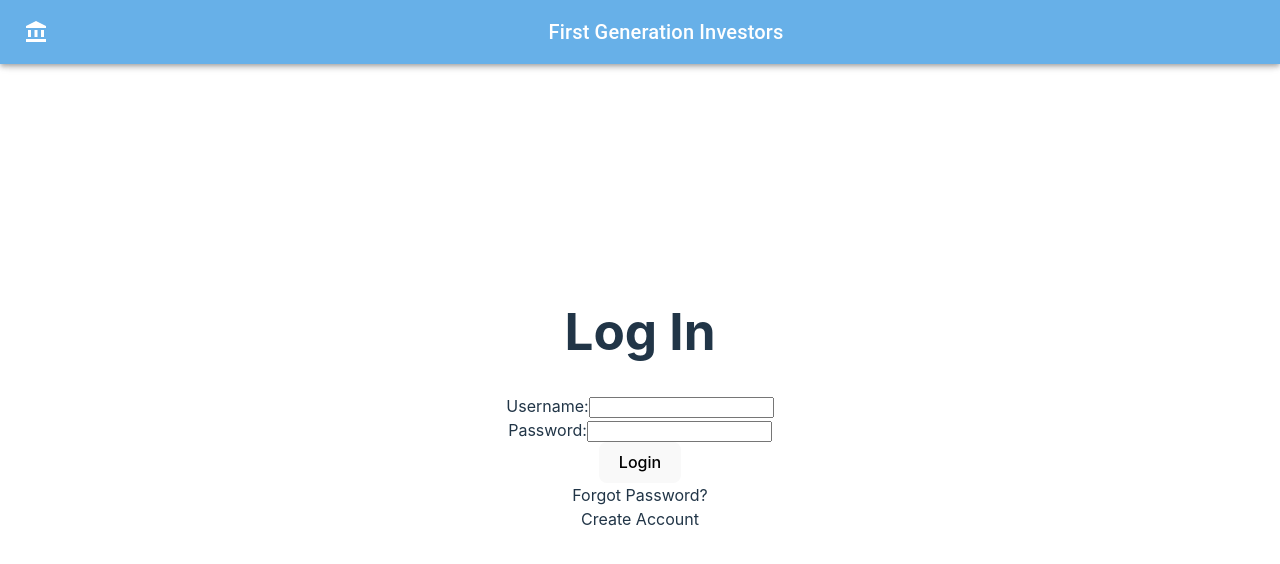
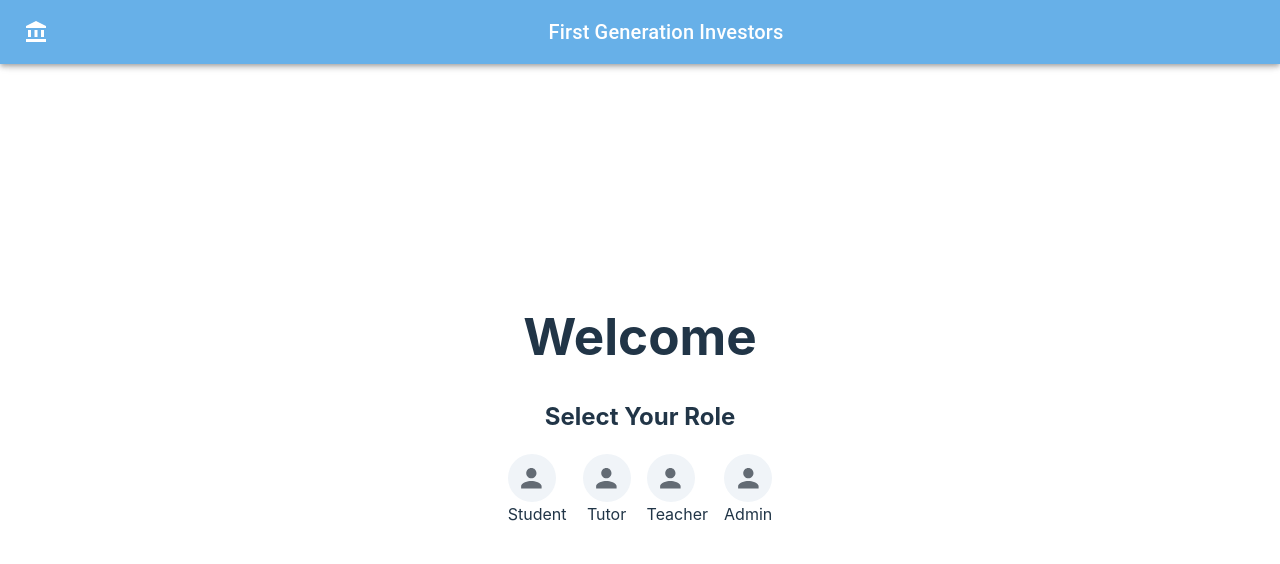
Before and after one commit to cfgjc24/Team-4, a React (Vite) app in the folder frontend/: page / in a window 1280 px wide. Shown: the top 564 px of the page. Built offline with nearby package versions, Linux system fonts and the light colour scheme.

Commit message:
Minimum functionality for avatars

```diff
--- a/frontend/package.json
+++ b/frontend/package.json
@@ -13,6 +13,7 @@
     "@emotion/react": "^11.13.3",
     "@emotion/styled": "^11.13.0",
     "@mui/icons-material": "^6.1.1",
+    "@mui/joy": "^5.0.0-beta.48",
     "@mui/material": "^6.1.1",
     "react": "^18.3.1",
     "react-dom": "^18.3.1",
--- a/frontend/src/App.jsx
+++ b/frontend/src/App.jsx
@@ -3,6 +3,7 @@ import {BrowserRouter as Router, Routes, Route} from 'react-router-dom';
 import './App.css'
 import StudentSignIn from './pages/StudentSignIn';
 import LogIn from './pages/LogIn';
+import CreateAccount from './pages/CreateAccount';
 
 
 function App() {
@@ -13,7 +14,7 @@ function App() {
         <Routes>
 
             {/* <Route path="/" element={<StudentSignIn/>} /> */}
-          <Route path="/" element={<LogIn/>} />
+          <Route path="/" element={<CreateAccount/>} />
           {/* <Route path="/student-signup" element={<StudentSignIn/>} />  */}
           {/* <Route path = "/tutor-signup" element={<TutorSignIn/>} />
           <Route path = "/teacher-signup" element={<TeacherSignIn/>} />
--- /dev/null
+++ b/frontend/src/components/Avatar.jsx
@@ -0,0 +1,31 @@
+import * as React from 'react';
+import Avatar from '@mui/joy/Avatar';
+import Box from '@mui/joy/Box';
+
+export default function BasicAvatars() {
+  return (
+    <Box sx={{ display: 'flex', gap: 2 }}>
+    <div>
+    <Avatar size = "lg"></Avatar>
+    Student
+    </div>
+
+    <div>
+    <Avatar size = "lg"></Avatar>
+    Tutor
+    </div>
+
+    <div>
+    <Avatar size = "lg"></Avatar>
+    Teacher
+    </div>
+
+
+    <div>
+    <Avatar size = "lg"></Avatar>
+    Admin
+    </div>
+
+    </Box>
+  );
+}
--- /dev/null
+++ b/frontend/src/pages/CreateAccount.jsx
@@ -0,0 +1,17 @@
+import Header from '../components/header';
+import Avatar from '../components/Avatar';
+
+function CreateAccount() {
+    return (
+        <div>
+            <Header/>
+            <h1>Welcome</h1>
+            <h2>Select Your Role</h2>
+            <Avatar></Avatar>
+        </div>
+    )
+};
+
+
+
+export default CreateAccount;
```
Also changed, not shown: 1 other file (tests, documents, lock files or other folders).
